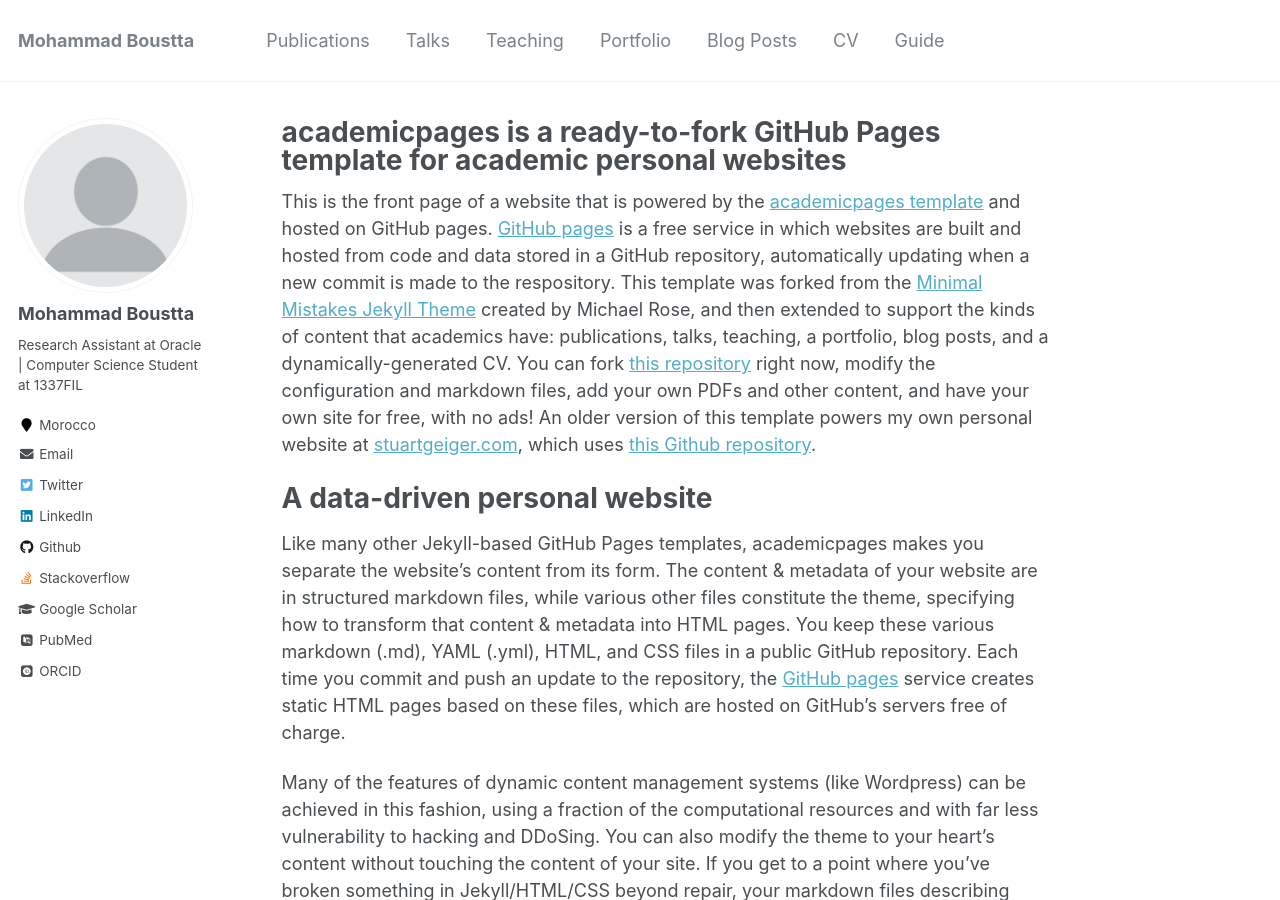
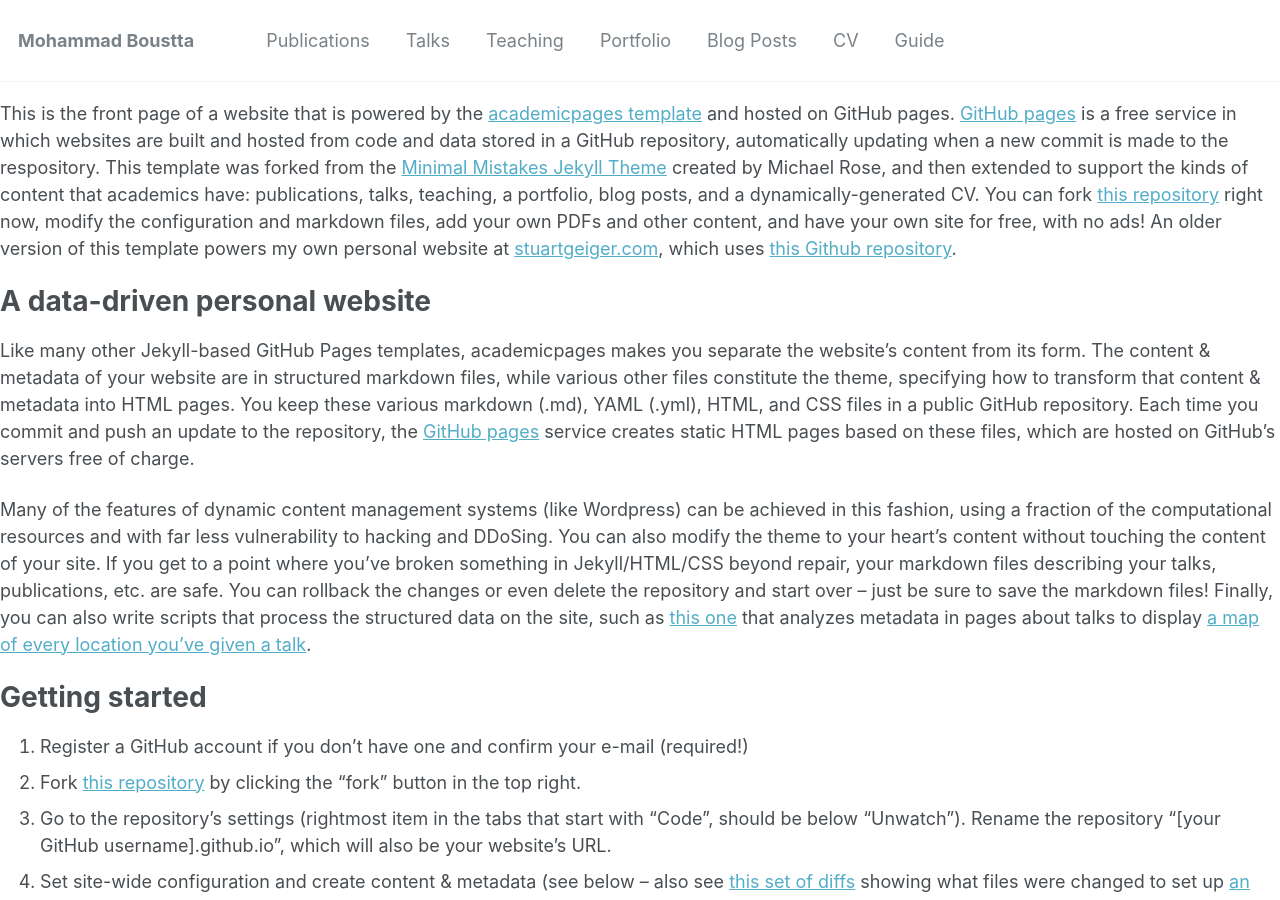
Before and after one commit to m0san/m0san.github.io, a Jekyll site: the page built from _pages/about.md, in a window 1280 px wide and 900 px high. Built offline with Jekyll 4.4.1, drawn with Linux system fonts in a browser that asks for light colours; some web fonts are replaced; our own code applies the rules of GitHub Pages for plain Markdown files; some of the changed lines change nothing that is shown.

```diff
--- a/_config.yml
+++ b/_config.yml
@@ -175,7 +175,7 @@
 
 # Collections
 collections:
-  teaching:
+  blog:
     output: false
     permalink: /:collection/:path/
   publications:
@@ -184,7 +184,7 @@
   portfolio:
     output: false
     permalink: /:collection/:path/
-  talks:
+  CV:
     output: false
     permalink: /:collection/:path/
 
@@ -202,17 +202,10 @@
       comments: true
       share: true
       related: true
-  # _pages
+  # _blog
   - scope:
       path: ""
-      type: pages
-    values:
-      layout: single
-      author_profile: true
-  # _teaching
-  - scope:
-      path: ""
-      type: teaching
+      type: blog
     values:
       layout: single
       author_profile: true
@@ -236,12 +229,12 @@
       author_profile: true
       share: true
       comment: true
-  # _talks
+  # _CV
   - scope:
       path: ""
-      type: talks
+      type: CV
     values:
-      layout: talk
+      layout: single
       author_profile: true
       share: true
 
```
